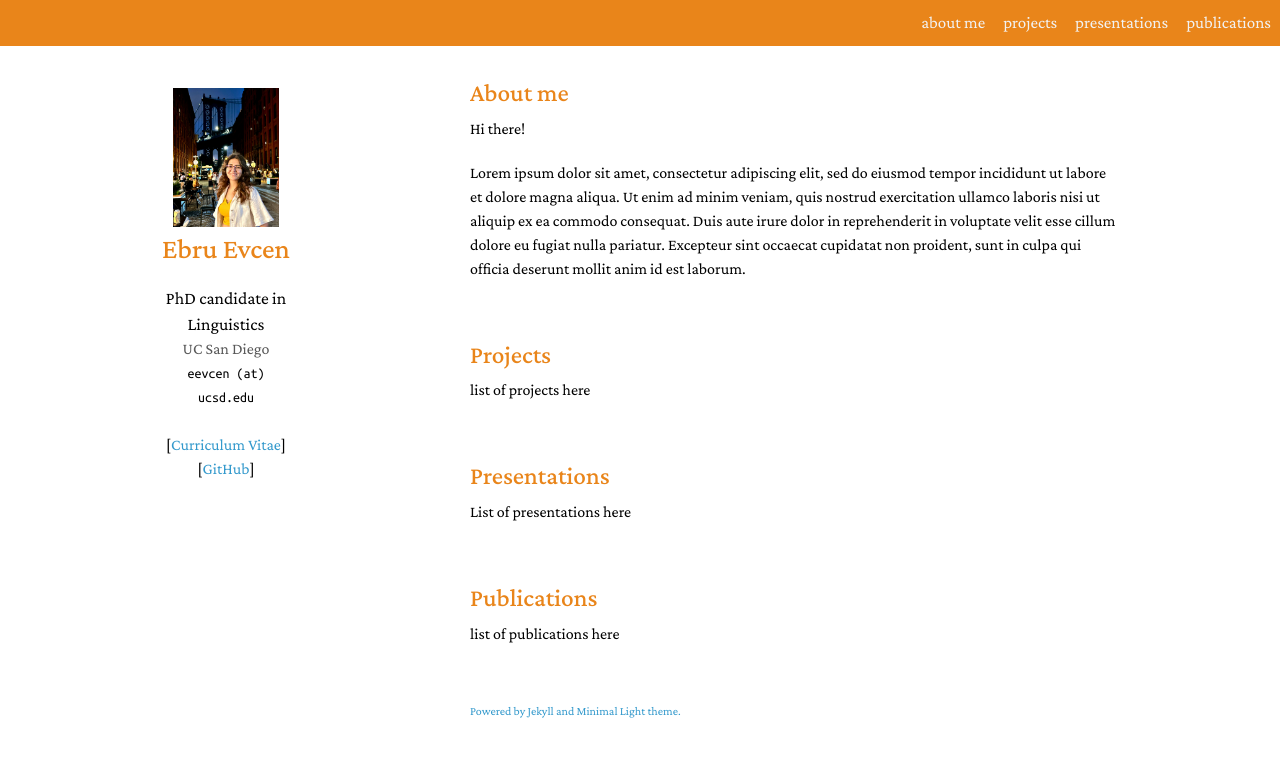
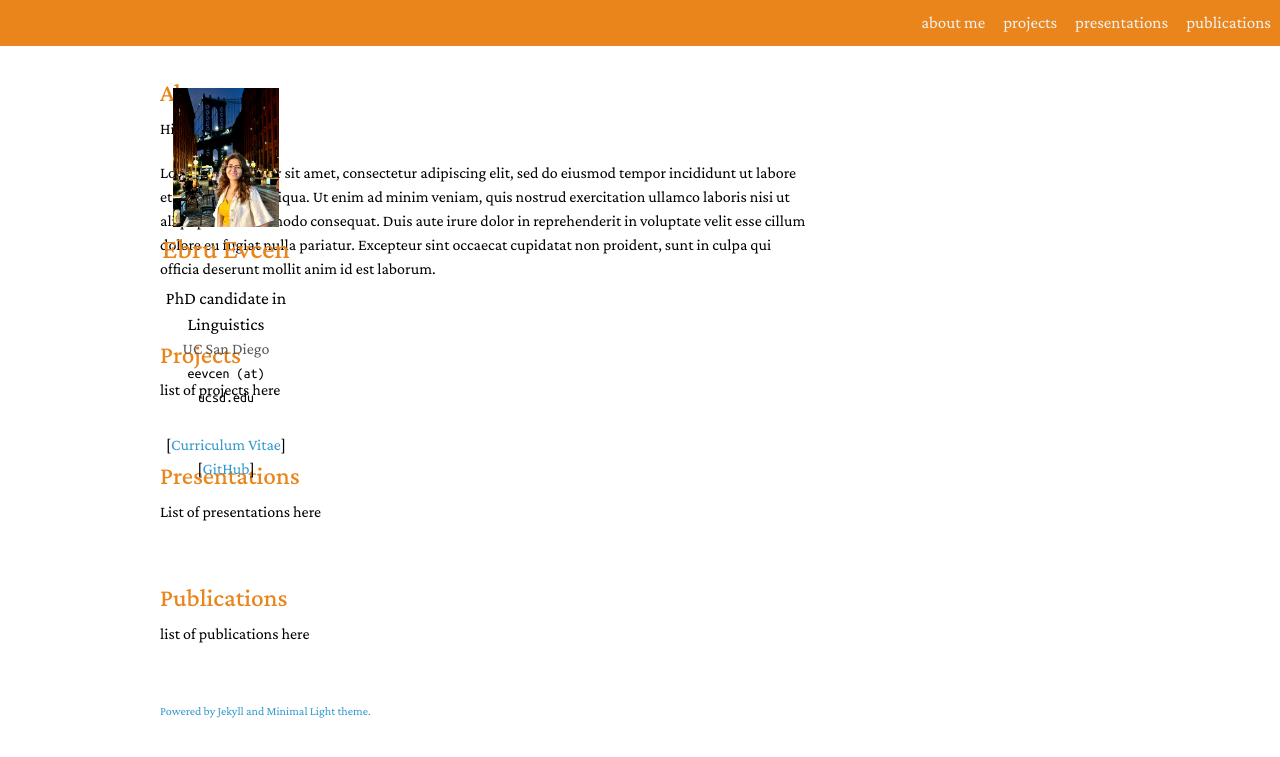
Before and after one commit to ebruevcen/ebruevcen.github.io, a Jekyll site: the page built from index.md, in a window 1280 px wide. Shown: the top 757 px of the page. Built offline with Jekyll 4.4.1, drawn with Linux system fonts in a browser that asks for light colours; a style sheet for code colours, icons or effects is not loaded.

Commit message:
Update minimal-light.scss

```diff
--- a/_sass/minimal-light.scss
+++ b/_sass/minimal-light.scss
@@ -120,7 +120,7 @@ header ul li + li + li { border-right: none; width: 89px; }
 
 header ul a strong { font-size: 14px; display: block; color: #222; }
 
-section { width: 650px; float: right; padding-top: 1.2em; padding-bottom: 50px; }
+section { width: 650px; float: left; padding-top: 1.2em; padding-bottom: 50px; }
 
 small { font-size: 11px; }
 
```
